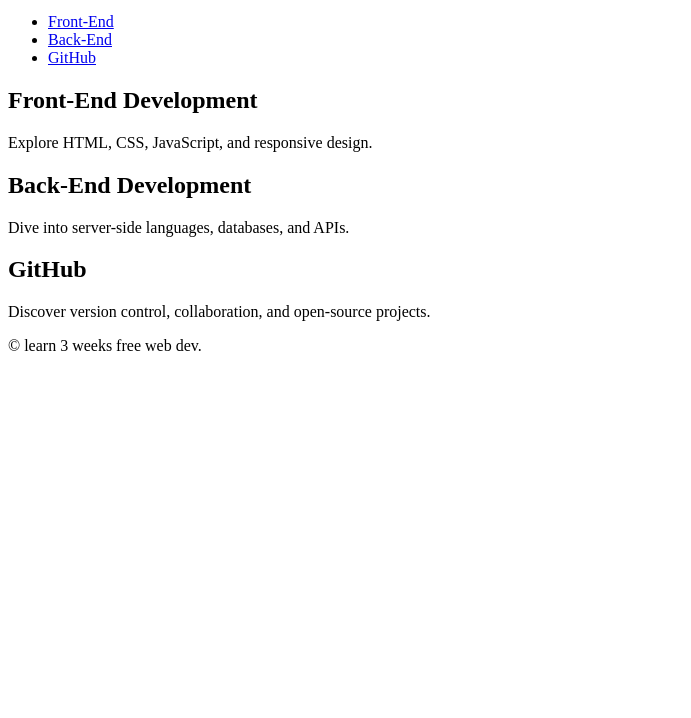
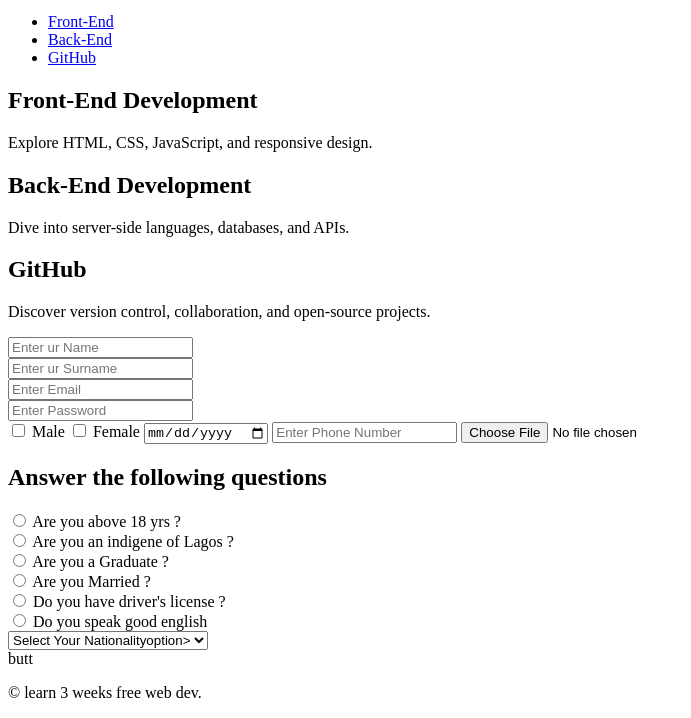
Before and after one commit to Oseni-Muhammad/Web-Development, a plain HTML site: page index.html in a window 1280 px wide. Shown: the part 101-819 px from the top of the page, without its empty margins (0-691 px from the left). Drawn offline with Linux system fonts and the light colour scheme.

Commit message:
New Face

```diff
--- a/index.html
+++ b/index.html
@@ -38,7 +38,52 @@
         <h2>GitHub</h2>
         <p>Discover version control, collaboration, and open-source projects.</p>
     </section>
-
+    <!-- Form -->
+     <form>
+<input type="text" placeholder="Enter ur Name"/><br>
+<input type="text" placeholder="Enter ur Surname"/><br>
+<input type="email" placeholder="Enter Email"/> <br>
+<input type="password" placeholder="Enter Password"><br>
+<input type="checkbox"/>
+<label for="">Male</label>
+<input type="checkbox"/>
+<label for="">Female</label>
+<input type="date"/>
+<input type="tel" placeholder="Enter Phone Number"/>
+<input type="file"/>
+<!-- Radio -->
+ <br>
+ <h2>Answer the following questions</h2>
+ <input type="radio"/>
+ <label for="">Are you above 18 yrs ?</label><br>
+ <input type="radio" >
+ <label for="">Are you an indigene of Lagos ?</label><br>
+ <input type="radio" >
+ <label for="">Are you a Graduate ?</label><br>
+ <input type="radio" >
+ <label for="">Are you Married ?</label>
+ <br>
+ <input type="radio" >
+ <label for="">Do you have driver's license ?</label>
+ <br>
+ <input type="radio" >
+ <label for="">Do you speak good english</label><br>
+ <select>
+  <label for="">Nationality</label>
+  <option value="Nigeria">Select Your Nationalityoption>
+  <option value="Nigeria">Nigeria</option>
+  <option value="Nigeria">Ghana</option>
+  <option value="Nigeria">Niger</option>
+  <option value="Nigeria">Egypt</option>
+  <option value="Nigeria">Canada</option>
+  <option value="Nigeria">Belgium</option>
+  <option value="Nigeria">Peru</option>
+  <option value="Nigeria">Cuba</option>
+  </select>
+  <br>
+  butt
+ <!-- Radio -->
+  </form>
 
     <footer>
         <p>&copy; learn 3 weeks free web dev.</p>
```
Also changed, not shown: 1 other file.
